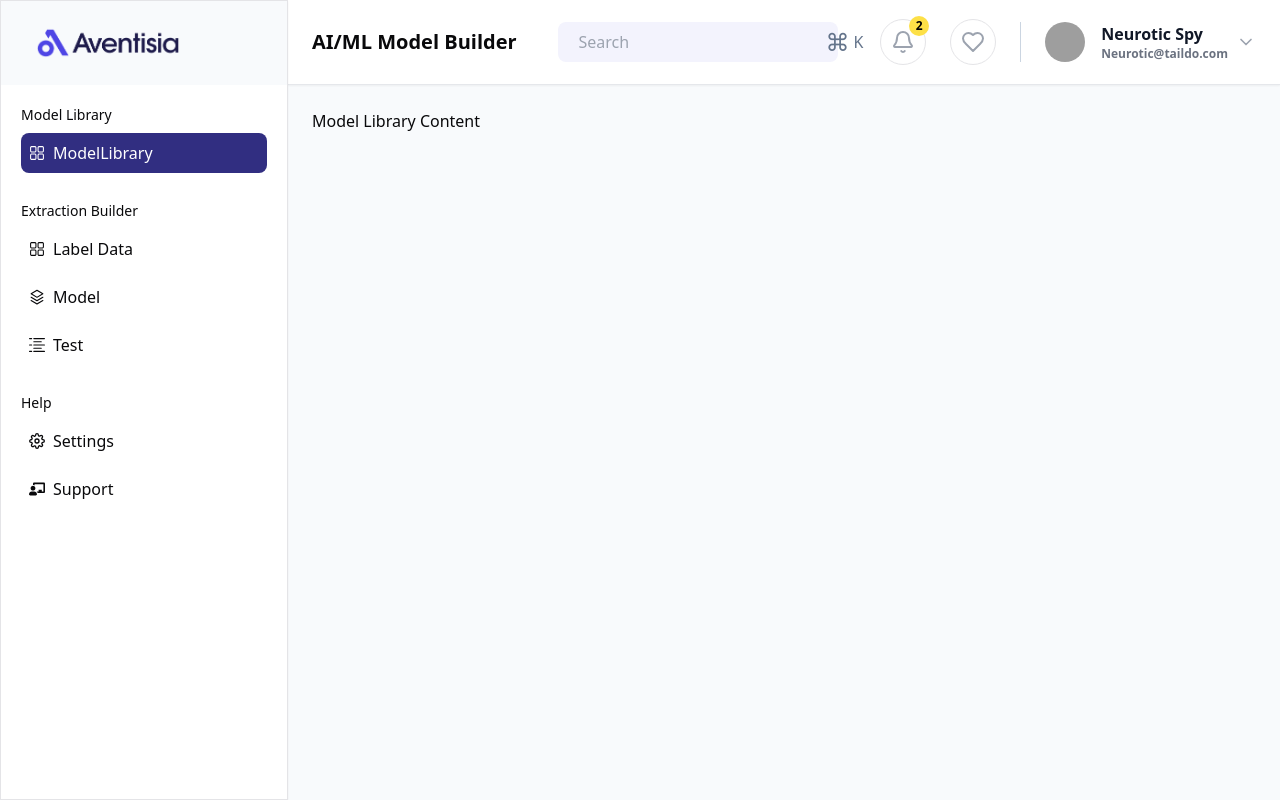
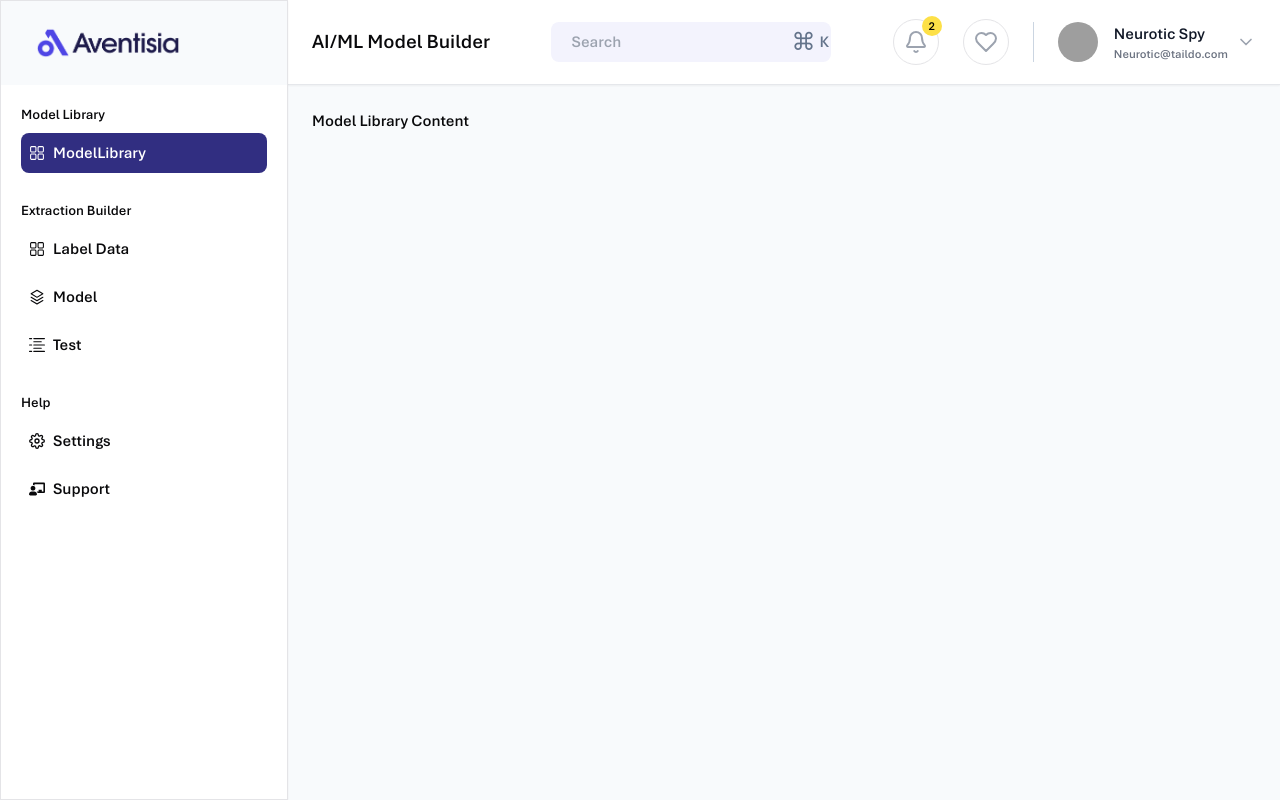
Before and after one commit to aditya28n99/Aventisia-Assignment, a React (Vite) app: page / in a window 1280 px wide. Built offline with nearby package versions, Linux system fonts and the light colour scheme; grey boxes are pictures that could not be loaded.

Commit message:
added Aptos font

```diff
--- a/src/App.css
+++ b/src/App.css
@@ -113,7 +113,17 @@
     --chart-5: 340 75% 55%
   }
 }
+@font-face {
+  font-family: 'Aptos';
+  src: url('./assets/fonts/Aptos-SemiBold.ttf') format('woff2'),
+       url('./assets/fonts/Aptos-SemiBold.ttf') format('truetype');
+  font-weight: normal;
+  font-style: normal;
+}
 
+body {
+  font-family: 'Aptos', sans-serif;
+}
 @layer base {
   * {
     @apply border-border;
--- a/tailwind.config.js
+++ b/tailwind.config.js
@@ -1,4 +1,6 @@
 /** @type {import('tailwindcss').Config} */
+const { fontFamily } = require('tailwindcss/defaultTheme');
+
 export default {
     darkMode: ["class"],
     content: [
@@ -53,7 +55,10 @@ export default {
   				'4': 'hsl(var(--chart-4))',
   				'5': 'hsl(var(--chart-5))'
   			}
-  		}
+  		},
+		fontFamily: {
+		sans: ['Aptos', ...fontFamily.sans],
+		},
   	}
   },
   plugins: [require("tailwindcss-animate")],
```
Also changed, not shown: src/assets/fonts/Aptos-SemiBold.ttf (added).
